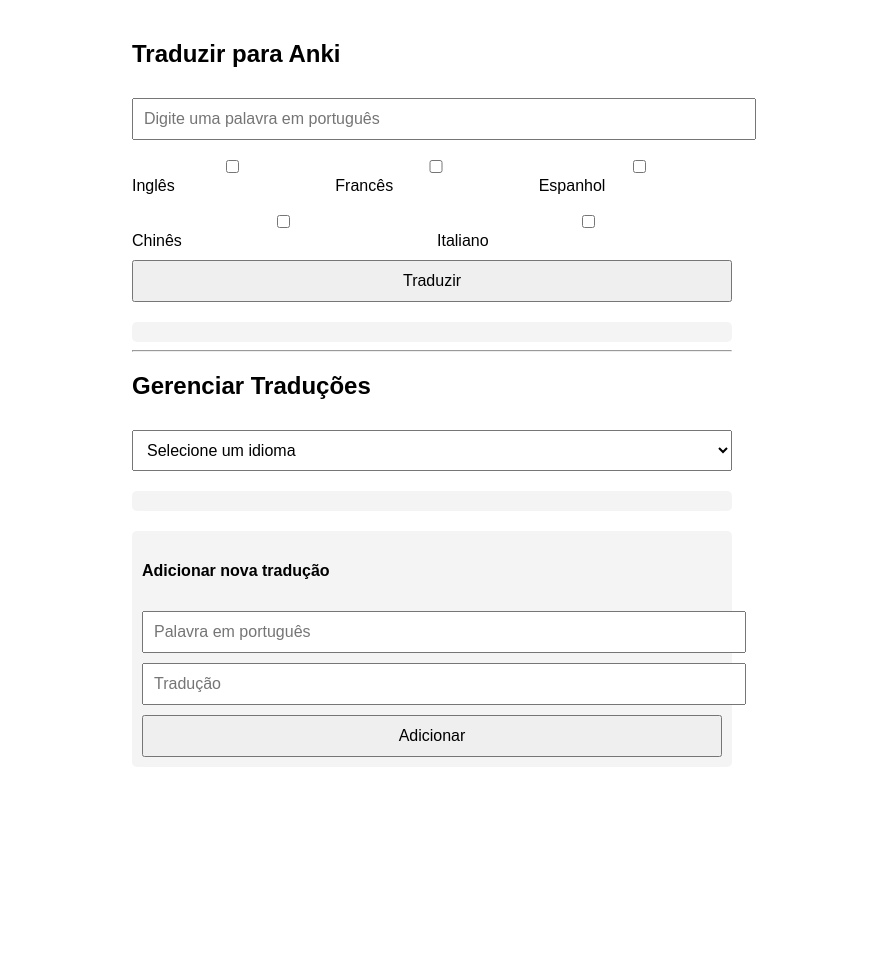
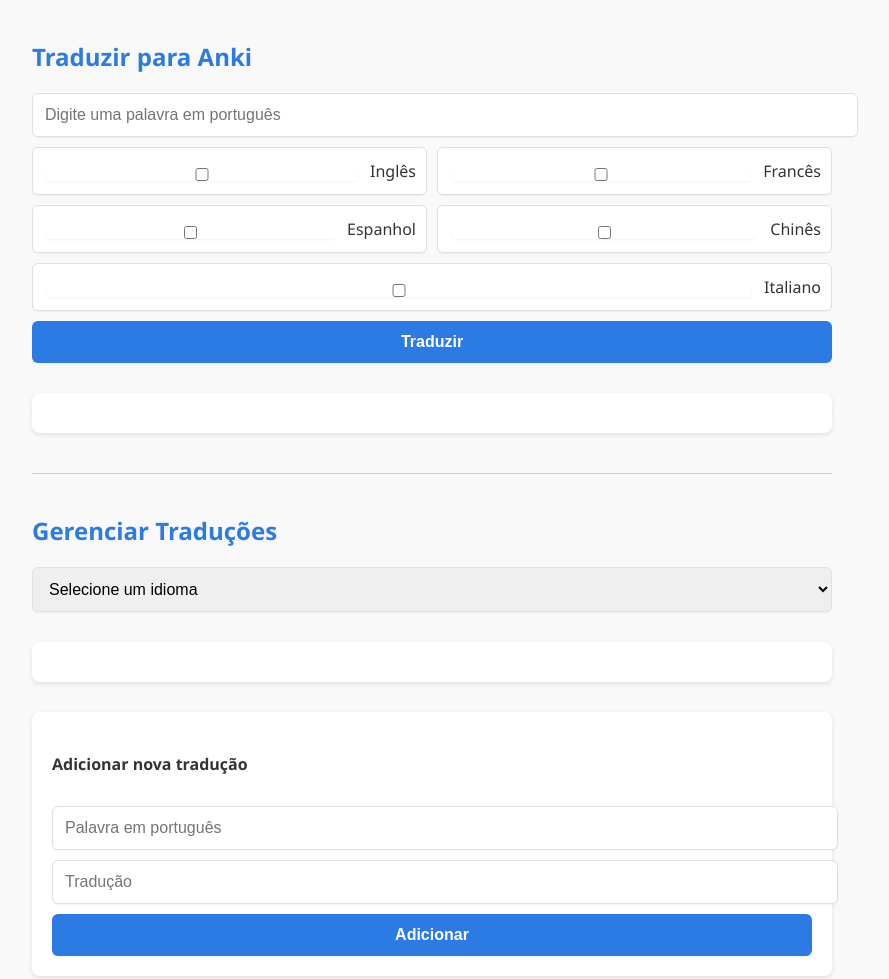
Before and after one commit to Victor-Hugo-05/anki-translate, a website: page public/index.html in a window 1280 px wide. Shown: the whole page, without its empty margins (208-1097 px from the left). Before the commit the page ends 800 px from the top, so only its background shows below. Drawn offline with Linux system fonts and the light colour scheme.

Commit message:
Interface mais bonita

```diff
--- a/public/index.html
+++ b/public/index.html
@@ -5,54 +5,129 @@
   <meta name="viewport" content="width=device-width, initial-scale=1.0" />
   <title>Tradutor GPT para Anki</title>
   <style>
+    :root {
+      --primary: #2c7be5;
+      --light: #f9f9f9;
+      --gray: #e0e0e0;
+      --danger: #dc3545;
+    }
+
     body {
-      font-family: sans-serif;
+      font-family: "Segoe UI", Tahoma, Geneva, Verdana, sans-serif;
+      background-color: var(--light);
+      color: #333;
       padding: 20px;
-      max-width: 600px;
+      max-width: 800px;
       margin: auto;
     }
-    input, button, select {
+
+    h2 {
+      color: var(--primary);
+      margin-bottom: 10px;
+    }
+
+    input, select, button {
       width: 100%;
-      padding: 10px;
+      padding: 12px;
       margin-top: 10px;
       font-size: 1rem;
+      border: 1px solid var(--gray);
+      border-radius: 6px;
+      box-shadow: 0 1px 2px rgba(0,0,0,0.05);
+      transition: border-color 0.2s, box-shadow 0.2s;
     }
+
+    input:focus, select:focus {
+      border-color: var(--primary);
+      box-shadow: 0 0 0 2px rgba(44, 123, 229, 0.2);
+      outline: none;
+    }
+
+    button {
+      background-color: var(--primary);
+      color: white;
+      border: none;
+      cursor: pointer;
+      font-weight: bold;
+      transition: background-color 0.2s;
+    }
+
+    button:hover {
+      background-color: #1a5ed9;
+    }
+
     .checkboxes {
       display: flex;
       flex-wrap: wrap;
       gap: 10px;
       margin-top: 10px;
     }
-    label {
-      flex: 1 1 30%;
-      font-size: 1rem;
+
+    .checkboxes label {
+      flex: 1 1 45%;
+      background: #fff;
+      padding: 10px;
+      border-radius: 6px;
+      border: 1px solid var(--gray);
+      box-shadow: 0 1px 2px rgba(0,0,0,0.05);
+      display: flex;
+      align-items: center;
+      gap: 10px;
     }
+
     .result, .tabela, .add-form {
-      margin-top: 20px;
-      background: #f4f4f4;
-      padding: 10px;
-      border-radius: 5px;
+      margin-top: 30px;
+      background: white;
+      padding: 20px;
+      border-radius: 8px;
+      box-shadow: 0 2px 5px rgba(0,0,0,0.1);
     }
+
     table {
       width: 100%;
       border-collapse: collapse;
       margin-top: 10px;
+      font-size: 0.95rem;
     }
+
     th, td {
-      border: 1px solid #999;
-      padding: 8px;
+      border: 1px solid var(--gray);
+      padding: 10px;
       text-align: left;
     }
+
     th {
-      background-color: #ddd;
+      background-color: #f1f1f1;
     }
+
     .delete-btn {
-      background: #c00;
+      background: var(--danger);
       color: white;
       border: none;
-      padding: 5px 10px;
+      padding: 6px 10px;
+      border-radius: 4px;
       cursor: pointer;
-      border-radius: 3px;
+      font-size: 0.9rem;
+    }
+
+    .delete-btn:hover {
+      background: #b02a37;
+    }
+
+    hr {
+      margin: 40px 0;
+      border: none;
+      border-top: 1px solid #ccc;
+    }
+
+    @media (max-width: 600px) {
+      .checkboxes label {
+        flex: 1 1 100%;
+      }
+
+      th, td {
+        font-size: 0.9rem;
+      }
     }
   </style>
 </head>
```
Also changed, not shown: 1 other file.
